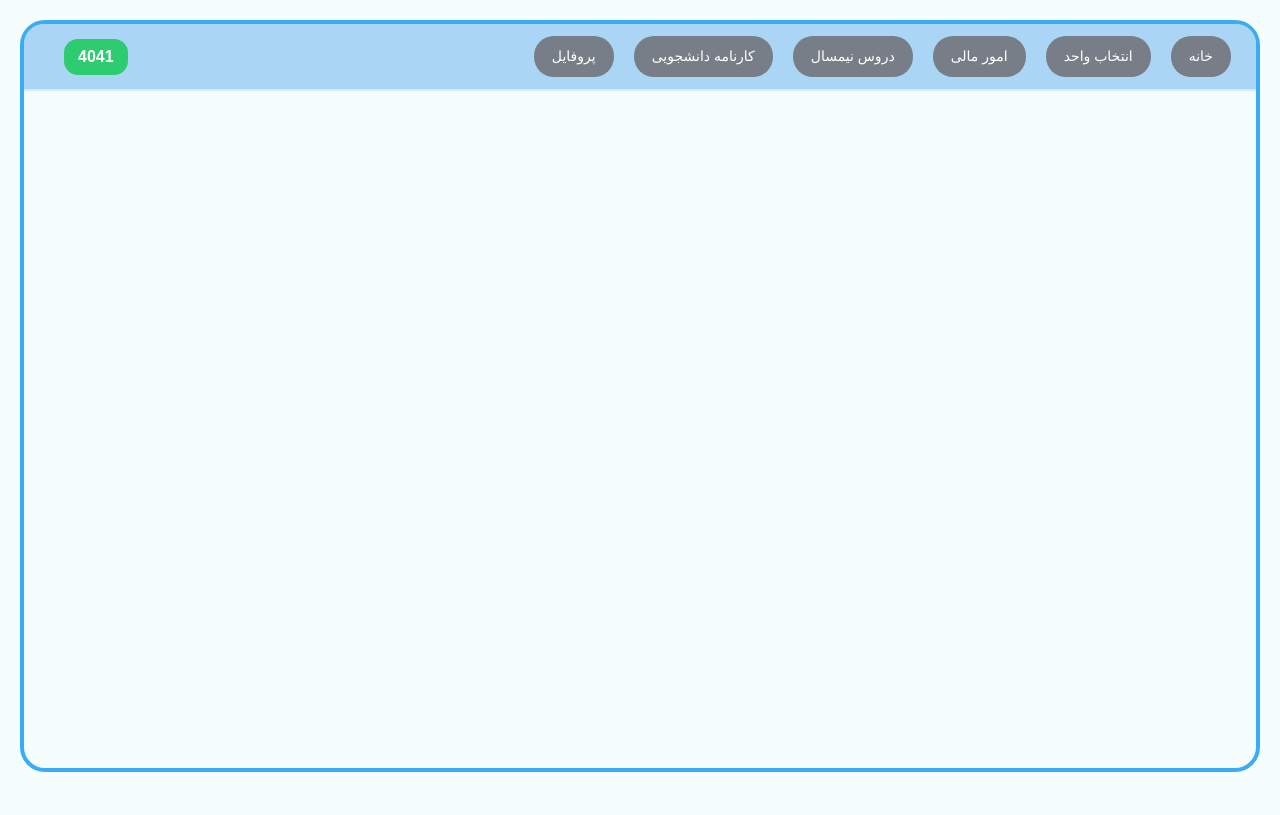
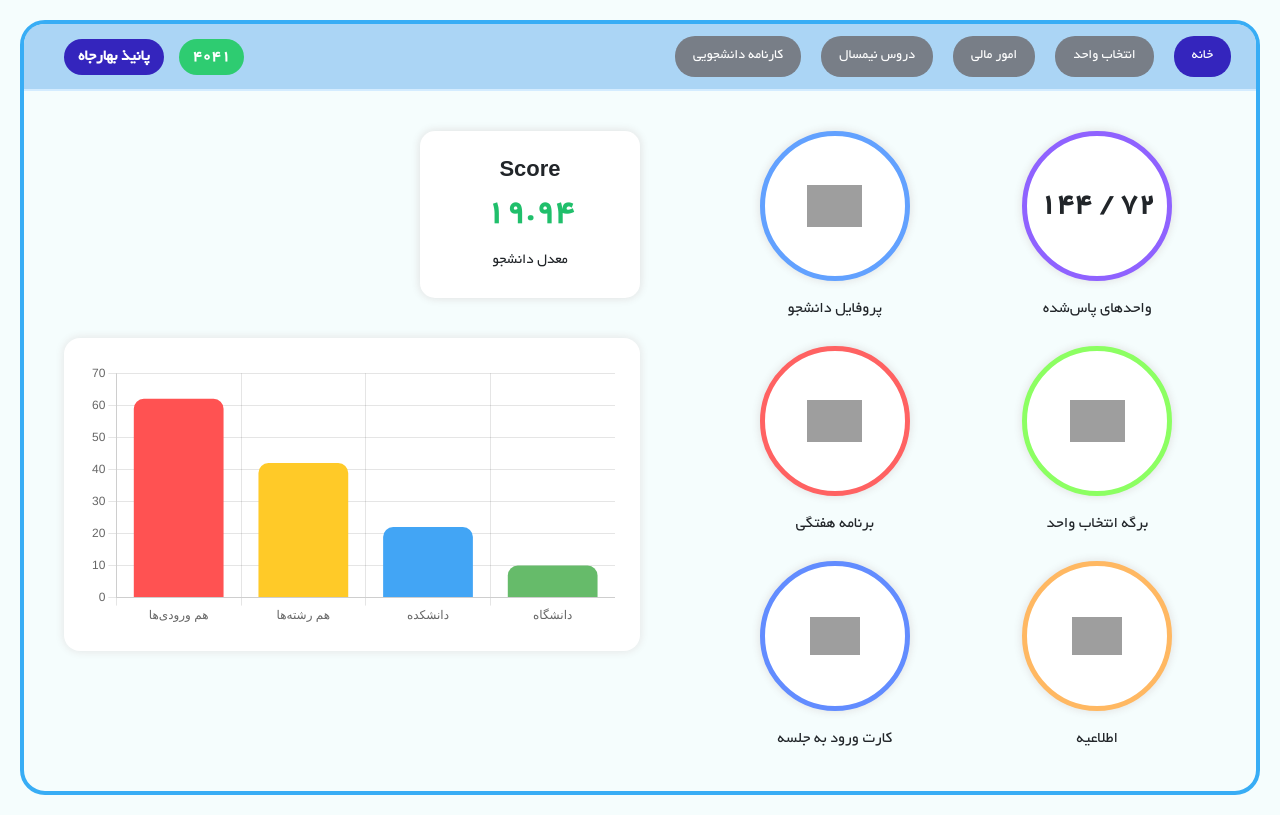
Before and after one commit to Sepahkar/SD.TNB.1404.05.1, a Django app: template templates/EducationSystem/pages/dashboard.html in a window 1280 px wide. Before the commit the page ends 772 px from the top, so only its background shows below. Run offline with Django 3.2, Linux system fonts and the light colour scheme; the template is opened without the code that fills it, so the values that code supplies are empty; some libraries are stand-ins or nearby versions; grey boxes are pictures that could not be loaded.

Commit message:
Refactor base layout and dashboard templates for the Education System. Improved HTML structure, added custom styles, and enhanced dashboard functionality with new visual elements and a bar chart for student performance.

```diff
--- a/templates/EducationSystem/base.html
+++ b/templates/EducationSystem/base.html
@@ -8,29 +8,58 @@
     <title>سامانه آموزشیار</title>
 
     <!-- Bootstrap RTL -->
-    <link rel="stylesheet" href="{% static 'EducationSystem/css/bootstrap.rtl.css' %}">
+    <link
+      rel="stylesheet"
+      href="{% static 'EducationSystem/css/bootstrap.rtl.css' %}"
+    />
     <!-- Font Awesome -->
-    <link rel="stylesheet" href="{% static 'EducationSystem/css/fontawesome.css' %}">
-    <link rel="stylesheet" href="{% static 'EducationSystem/css/fontawesome.min.css' %}">
-    <link rel="stylesheet" href="{% static 'EducationSystem/css/fontawesome-pro.css' %}">
-    <link rel="stylesheet" href="{% static 'EducationSystem/css/font-awesome.min.css' %}">
-    <link rel="stylesheet" href="{% static 'EducationSystem/css/brands-pro.css' %}">
-    <link rel="stylesheet" href="{% static 'EducationSystem/css/all.css' %}">
+    <link
+      rel="stylesheet"
+      href="{% static 'EducationSystem/css/fontawesome.css' %}"
+    />
+    <link
+      rel="stylesheet"
+      href="{% static 'EducationSystem/css/fontawesome.min.css' %}"
+    />
+    <link
+      rel="stylesheet"
+      href="{% static 'EducationSystem/css/fontawesome-pro.css' %}"
+    />
+    <link
+      rel="stylesheet"
+      href="{% static 'EducationSystem/css/font-awesome.min.css' %}"
+    />
+    <link
+      rel="stylesheet"
+      href="{% static 'EducationSystem/css/brands-pro.css' %}"
+    />
+    <link rel="stylesheet" href="{% static 'EducationSystem/css/all.css' %}" />
 
     <!-- jQuery Confirm -->
-    <link rel="stylesheet" href="{% static 'EducationSystem/css/jquery-confirm.min.css' %}">
+    <link
+      rel="stylesheet"
+      href="{% static 'EducationSystem/css/jquery-confirm.min.css' %}"
+    />
 
     <!-- CSS اختصاصی هر صفحه -->
     {% block head %}{% endblock %}
 
     <style>
+      @font-face {
+        font-family: "BYekan";
+        src: url("{% static 'EducationSystem/font/BYekan.ttf' %}")
+          format("truetype");
+        font-weight: normal;
+        font-style: normal;
+      }
+
       body {
         background-color: #f5fdfd;
-            font-family: 'IRANSans', sans-serif;
+        font-family: "BYekan", sans-serif !important;
       }
 
       .main-frame {
-            border: 4px solid #A8E6CF;
+        border: 4px solid #a8e6cf;
         border-radius: 25px;
         padding: 20px;
         min-height: calc(100vh - 4px);
@@ -64,11 +93,8 @@
   </head>
 
   <body>
-
     {% block body %}
-<div class="main-frame">
-    {% block content %}{% endblock %}
-</div>
+    <div class="main-frame">{% block content %}{% endblock %}</div>
     {% endblock %}
 
     <!-- Scripts سراسری -->
@@ -78,6 +104,5 @@
 
     <!-- Scripts اختصاصی -->
     {% block scripts %}{% endblock %}
-
   </body>
 </html>
--- a/templates/EducationSystem/layout/dashboard_base.html
+++ b/templates/EducationSystem/layout/dashboard_base.html
@@ -36,6 +36,9 @@
     text-decoration: none;
     color: white;
   }
+  .menu-items a:first-child {
+    background: #3425bd;
+  }
 
   .menu-items a:hover {
     background: #b6cee8;
@@ -51,7 +54,14 @@
     background: #2ecc71;
     color: white;
     padding: 6px 14px;
-    border-radius: 14px;
+    border-radius: 20px;
+    font-weight: bold;
+  }
+  .profile-box {
+    background: #3425bd;
+    color: white;
+    padding: 6px 14px;
+    border-radius: 20px;
     font-weight: bold;
   }
 
@@ -71,12 +81,12 @@
       <a href="#">امور مالی</a>
       <a href="#">دروس نیمسال</a>
       <a href="#">کارنامه دانشجویی</a>
-      <a href="#">پروفایل</a>
     </nav>
 
     <!-- بخش چپ | نشان دادن ترم -->
     <div class="header-right">
-      <div class="term-box">{{ term|default:"4041" }}</div>
+      <div class="term-box">{{ name|default:"4041" }}</div>
+      <div class="profile-box">{{ term|default:"پانیذ بهارجاه" }}</div>
 
       <div class="user-box flex items-center">
         <span>{{ request.user.first_name }} {{ request.user.last_name }}</span>
--- a/templates/EducationSystem/pages/dashboard.html
+++ b/templates/EducationSystem/pages/dashboard.html
@@ -1,39 +1,175 @@
-{% extends "EducationSystem/layout/dashboard_base.html" %}
+{% extends "EducationSystem/layout/dashboard_base.html" %} {% load static %}
+{% block dashboard_content %}
 
-{% block dashboard_content %}
-<div class="dashboard-overview">
-  <!-- نوار پیشرفت -->
-  <!-- <div class="progress-bar flex justify-between items-center mb-6">
-    <div class="flex items-center">
-      <span class="mr-2">72</span>
-      <div class="progress w-32 bg-gray-300 h-2 rounded-full">
-        <div class="progress-filled bg-blue-500 h-2" style="width: 50%"></div>
+<style>
+  .dashboard-grid {
+    display: grid;
+    grid-template-columns: 1fr 1fr;
+    /* gap: 40px; */
+    align-items: start;
+  }
+
+  .circle-btn {
+    width: 150px;
+    height: 150px;
+    border-radius: 50%;
+    display: flex;
+    flex-direction: column;
+    justify-content: center;
+    align-items: center;
+    font-weight: bold;
+    background: white;
+    box-shadow: 0 0 10px #ddd;
+    cursor: pointer;
+    transition: 0.2s;
+  }
+  .circle-btn:hover {
+    transform: translateY(-5px);
+  }
+
+  .circle-grid {
+    display: grid;
+    grid-template-columns: repeat(2, 1fr);
+    gap: 25px;
+    justify-items: center;
+    max-width: 500px;
+  }
+
+  .bar-chart-box {
+    background: #fff;
+    padding: 25px;
+    border-radius: 16px;
+    box-shadow: 0 0 10px #e2e2e2;
+    max-width: 600px;
+    margin-top: 40px;
+  }
+
+  .progress-path {
+    width: 100%;
+    height: 80px;
+    background: url('{% static "EducationSystem/img/progress_path.png" %}')
+      no-repeat center;
+    background-size: contain;
+  }
+</style>
+
+<div class="dashboard-grid">
+  <!-- ستون سمت راست -->
+  <div class="circle-grid">
+    <div class="flex flex-col items-center">
+      <div class="circle-btn" style="border: 5px solid #8f62ff">
+        <div class="text-purple-500" style="font-size: 30px">72 / 144</div>
       </div>
+      <div class="mt-3 text-gray-600 text-center text-base font-bold">واحدهای پاس‌شده</div>
     </div>
-    <span>امتیاز: 19.94</span>
-  </div> -->
 
-  <!-- گراف -->
-  <div class="graph">
-    <div id="bar-chart" class="mt-6">
-      <!-- استفاده از کتابخانه گراف‌ها مثل Chart.js برای رسم گراف‌ها -->
+    <div class="flex flex-col items-center">
+      <div class="circle-btn" style="border: 5px solid #62a1ff">
+        <img
+          src="{% static 'EducationSystem/img/student_icon.png' %}"
+          width="55"
+        />
+      </div>
+      <div class="mt-3 text-gray-600 text-center text-base font-bold">پروفایل دانشجو</div>
+    </div>
+
+    <div class="flex flex-col items-center">
+      <div class="circle-btn" style="border: 5px solid #8cff62">
+        <img
+          src="{% static 'EducationSystem/img/paper_icon.png' %}"
+          width="55"
+        />
+      </div>
+      <div class="mt-3 text-gray-600 text-center text-base font-bold">برگه انتخاب واحد</div>
+    </div>
+
+    <div class="flex flex-col items-center">
+      <div class="circle-btn" style="border: 5px solid #ff6262">
+        <img
+          src="{% static 'EducationSystem/img/week_icon.png' %}"
+          width="55"
+        />
+      </div>
+      <div class="mt-3 text-gray-600 text-center text-base font-bold">برنامه هفتگی</div>
+    </div>
+
+    <div class="flex flex-col items-center">
+      <div class="circle-btn" style="border: 5px solid #ffb862">
+        <img
+          src="{% static 'EducationSystem/img/megaphone.png' %}"
+          width="50"
+        />
+      </div>
+      <div class="mt-3 text-gray-600 text-center text-base font-bold">اطلاعیه</div>
+    </div>
+
+    <div class="flex flex-col items-center">
+      <div class="circle-btn" style="border: 5px solid #628cff">
+        <img
+          src="{% static 'EducationSystem/img/exam_card.png' %}"
+          width="50"
+        />
+      </div>
+      <div class="mt-3 text-gray-600 text-center text-base font-bold">
+        کارت ورود به جلسه
+      </div>
     </div>
   </div>
 
-  <!-- اطلاعات دیگر -->
-  <!-- <div class="statistics grid grid-cols-3 gap-4 mt-6">
-    <div class="stat-card bg-green-100 p-4 rounded">
-      <h3 class="text-lg">واحدهای پاس‌شده</h3>
-      <p>72 از 144</p>
+  <!-- ستون سمت چپ (محتوا: مسیر + معدل + نمودار) -->
+  <div>
+    <!-- <div class="progress-path mb-12 relative">
+      <div class="absolute right-40 top-6 text-blue-600 font-bold text-xl">
+        72
+      </div>
+    </div> -->
+
+    <div class="flex justify-center my-6">
+      <div
+        style="
+          background: white;
+          box-shadow: 0 0 10px #ddd;
+          padding: 25px;
+          border-radius: 15px;
+          width: 220px;
+          text-align: center;
+        "
+      >
+        <div style="font-weight: bold; font-size: 22px">Score</div>
+        <div style="font-size: 34px; color: #20bf6b; font-weight: bold">
+          19.94
+        </div>
+        <div style="margin-top: 10px; font-size: 15px">معدل دانشجو</div>
+      </div>
     </div>
-    <div class="stat-card bg-blue-100 p-4 rounded">
-      <h3 class="text-lg">پروفایل دانشجو</h3>
-      <p>اطلاعات مربوط به دانشجو</p>
+
+    <div class="bar-chart-box">
+      <canvas id="barChart"></canvas>
     </div>
-    <div class="stat-card bg-yellow-100 p-4 rounded">
-      <h3 class="text-lg">برگه انتخاب واحد</h3>
-      <p>انتخاب واحد جدید</p>
-    </div>
-  </div> -->
+  </div>
 </div>
+
+<script src="https://cdn.jsdelivr.net/npm/chart.js"></script>
+
+<script>
+  const ctx = document.getElementById("barChart");
+
+  new Chart(ctx, {
+    type: "bar",
+    data: {
+      labels: ["هم ورودی‌ها", "هم رشته‌ها", "دانشکده", "دانشگاه"],
+      datasets: [
+        {
+          data: [62, 42, 22, 10],
+          backgroundColor: ["#ff5252", "#ffca28", "#42a5f5", "#66bb6a"],
+          borderRadius: 10,
+        },
+      ],
+    },
+    options: {
+      plugins: { legend: { display: false } },
+      scales: { y: { beginAtZero: true } },
+    },
+  });
+</script>
 {% endblock %}
```
Lines whose indentation alone changed are shown as unchanged.
